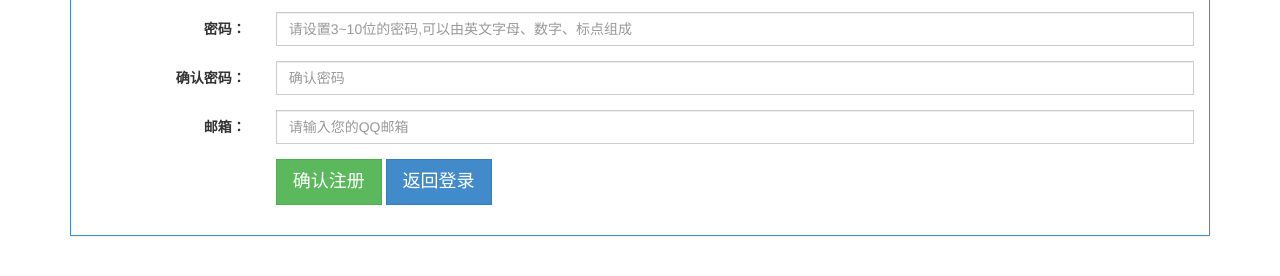
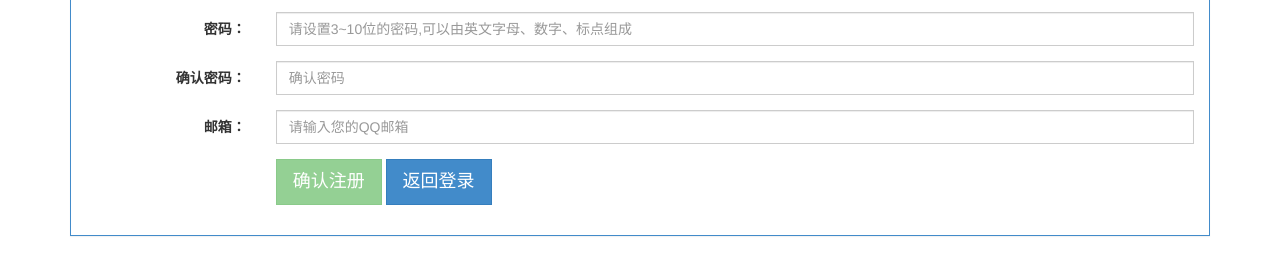
Before and after one commit to Gush-LetSGo/bookStore, a plain HTML site: page index.html at #/index/register in a window 1280 px wide. Shown: the part 116-392 px from the top of the page. Drawn offline with Linux system fonts and the light colour scheme.

Commit message:
完善注册页

```diff
--- a/js/controllers.js
+++ b/js/controllers.js
@@ -161,6 +161,12 @@ bookLoginModule.controller("BookLoginCtrl",function($scope, $http, $state, $stat
  */
 var bookRegisterModule=angular.module("BookRegisterModule",[]);
 bookRegisterModule.controller("BookRegisterCtrl",function($scope, $http, $state, $stateParams){
+    $scope.userinfor={
+        'adminname':'',
+        'code':'',
+        'confirm':'',
+        'email':'',
+    }
     $scope.warning={
         'tip1':'',
         'tip2':'',
@@ -176,6 +182,7 @@ bookRegisterModule.controller("BookRegisterCtrl",function($scope, $http, $state,
         'code':/\S{4,9}/,
         'email':/[1-9][0-9]{5,12}@qq\.com/
     }
+    $scope.registerDisabled=true;
     $scope.register=function(){
         if(!$scope.reg.adminname.test($scope.userinfor.adminname)){
             $scope.warning.adminname='请输入合法用户名';
@@ -211,4 +218,7 @@ bookRegisterModule.controller("BookRegisterCtrl",function($scope, $http, $state,
     $scope.hideTip4=function(){
         $scope.warning.tip4=false;
     }
+    if($scope.userinfor.adminname!=null&&$scope.userinfor.code!=null&&$scope.userinfor.confirm!=null&&$scope.userinfor.email!=null){
+        $scope.registerDisabled=false;
+    }
 })
--- a/tpls/registerForm.html
+++ b/tpls/registerForm.html
@@ -58,7 +58,7 @@
                     </div>
                     <div class="form-group">
                         <div class="col-md-offset-2 col-md-10">
-                            <button ng-click="register()" class="btn btn-success btn-lg">确认注册</button>
+                            <button ng-click="register()" class="btn btn-success btn-lg" ng-disabled="!(userinfor.adminname&&userinfor.code&&userinfor.confirm&&userinfor.email)">确认注册</button>
                             <button class="btn btn-primary btn-lg"  ui-sref="index.login">返回登录</button>
                         </div>
                     </div>
```
